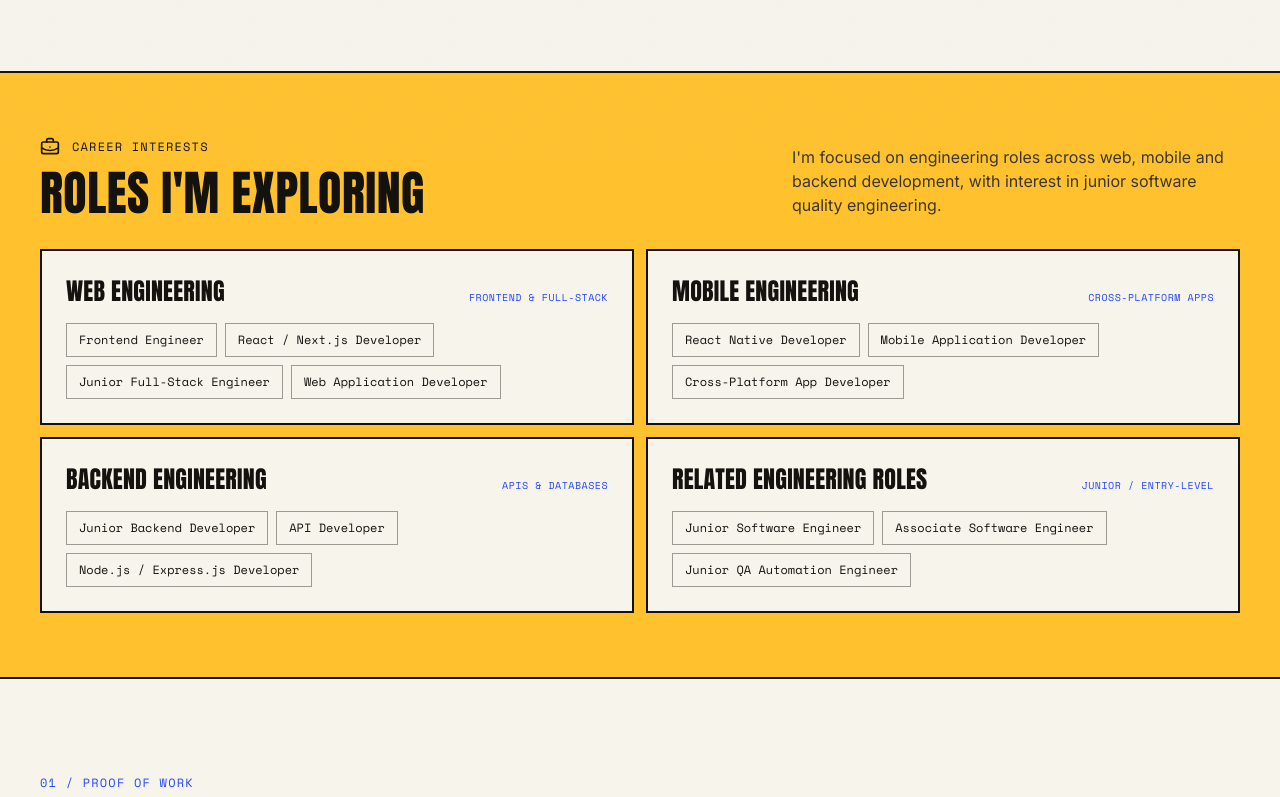
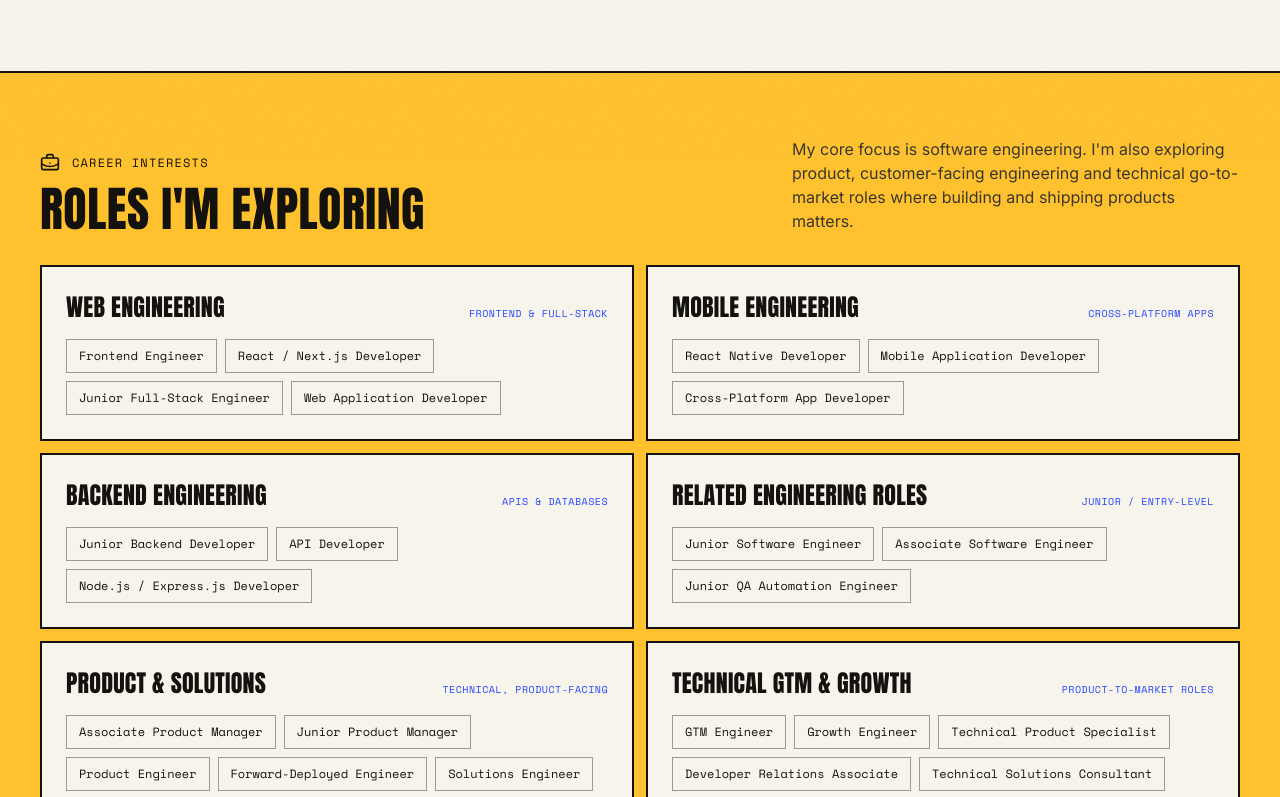
Before and after one commit to Bakareferanmi/beepeelabs-react, a React (Vite) app: page /for-recruiters in a window 1280 px wide. Shown: the part 640-1437 px from the top of the page. Built offline with nearby package versions, Linux system fonts and the light colour scheme; no server answers; the database is empty.

Commit message:
feat: add product, forward-deployed and technical GTM career paths

```diff
--- a/src/pages/Recruiters.jsx
+++ b/src/pages/Recruiters.jsx
@@ -26,6 +26,8 @@ const roleGroups = [
   { title: 'Mobile engineering', note: 'Cross-platform apps', roles: ['React Native Developer', 'Mobile Application Developer', 'Cross-Platform App Developer'] },
   { title: 'Backend engineering', note: 'APIs & databases', roles: ['Junior Backend Developer', 'API Developer', 'Node.js / Express.js Developer'] },
   { title: 'Related engineering roles', note: 'Junior / entry-level', roles: ['Junior Software Engineer', 'Associate Software Engineer', 'Junior QA Automation Engineer'] },
+  { title: 'Product & solutions', note: 'Technical, product-facing', roles: ['Associate Product Manager', 'Junior Product Manager', 'Product Engineer', 'Forward-Deployed Engineer', 'Solutions Engineer', 'Implementation Engineer'] },
+  { title: 'Technical GTM & growth', note: 'Product-to-market roles', roles: ['GTM Engineer', 'Growth Engineer', 'Technical Product Specialist', 'Developer Relations Associate', 'Technical Solutions Consultant'] },
 ]
 const email = 'bakareferanmi96@gmail.com'
 
@@ -68,7 +70,7 @@ export default function Recruiters({ onOpenPrivacy }) {
                 <div className="flex items-center gap-3 mb-3"><BriefcaseBusiness size={20} aria-hidden="true" /><p className="font-mono text-xs uppercase tracking-widest">Career interests</p></div>
                 <h2 className="font-display text-4xl md:text-5xl">Roles I'm exploring</h2>
               </div>
-              <p className="text-sm md:text-base text-ink-soft max-w-md">I'm focused on engineering roles across web, mobile and backend development, with interest in junior software quality engineering.</p>
+              <p className="text-sm md:text-base text-ink-soft max-w-md">My core focus is software engineering. I'm also exploring product, customer-facing engineering and technical go-to-market roles where building and shipping products matters.</p>
             </motion.div>
             <div className="grid md:grid-cols-2 gap-3">
               {roleGroups.map((group, index) => (
```
